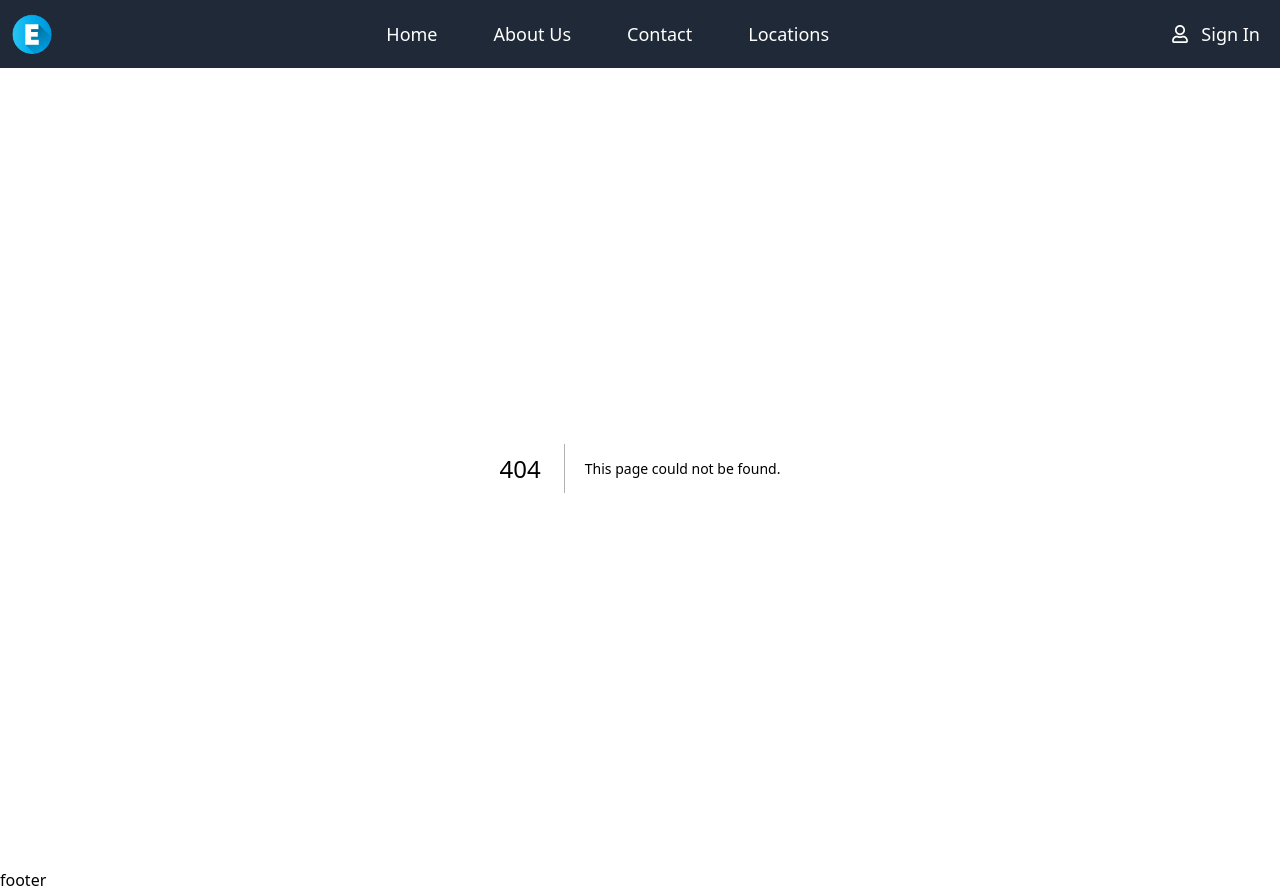
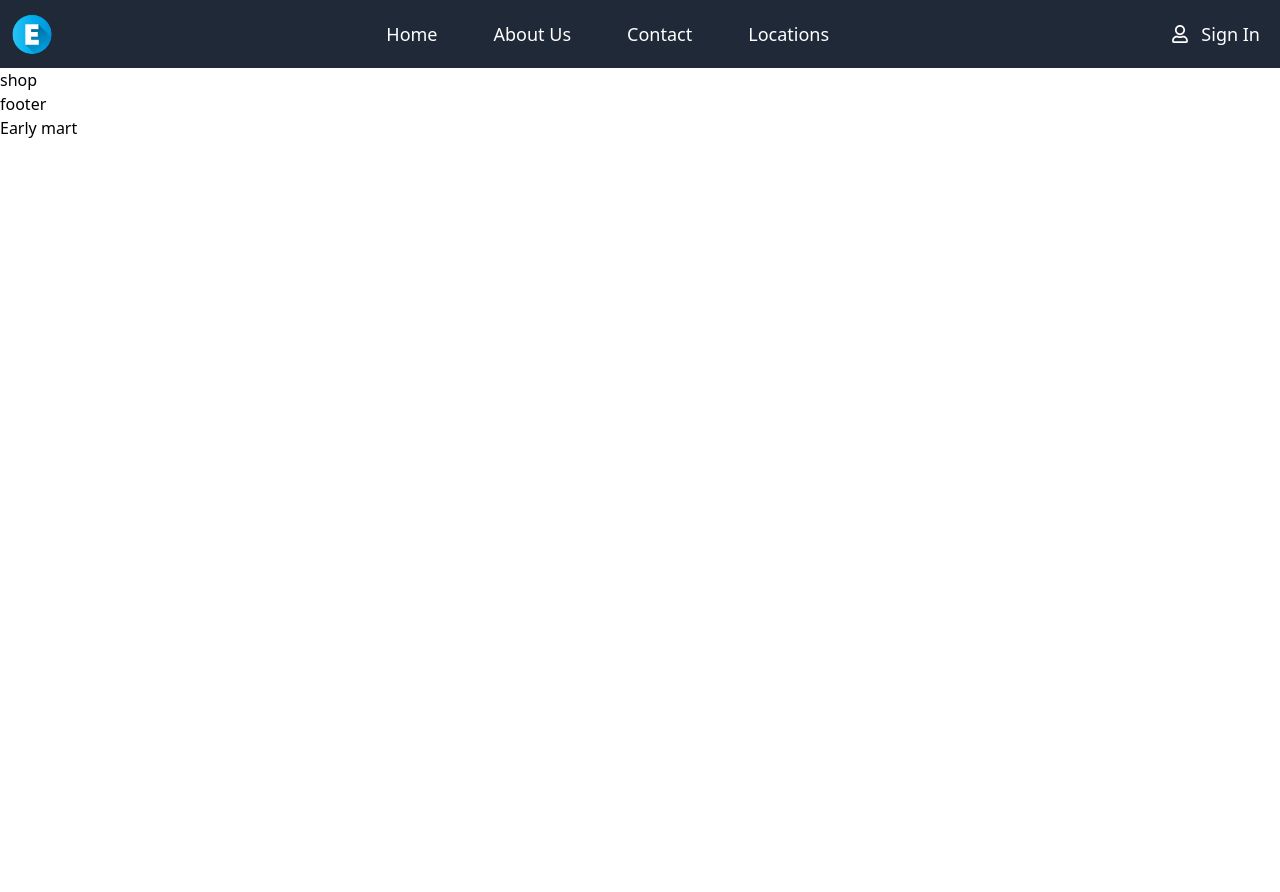
Before and after one commit to Tochukwu-001/early-mart, a Next.js app: page /shop in a window 1280 px wide. Before the commit this address had no page. After the commit the page ends 800 px from the top, so only its background shows below. Built offline with nearby package versions, Linux system fonts and the light colour scheme.

Commit message:
navbar done

```diff
--- a/app/components/Footer.jsx
+++ b/app/components/Footer.jsx
@@ -4,6 +4,11 @@ const Footer = () => {
   return (
     <main>
         footer
+        <div>
+            <h1>
+                Early mart
+            </h1>
+        </div>
     </main>
   )
 }
--- /dev/null
+++ b/app/shop/page.jsx
@@ -0,0 +1,11 @@
+import React from 'react'
+
+const page = () => {
+  return (
+    <main>
+        shop
+    </main>
+  )
+}
+
+export default page
```
